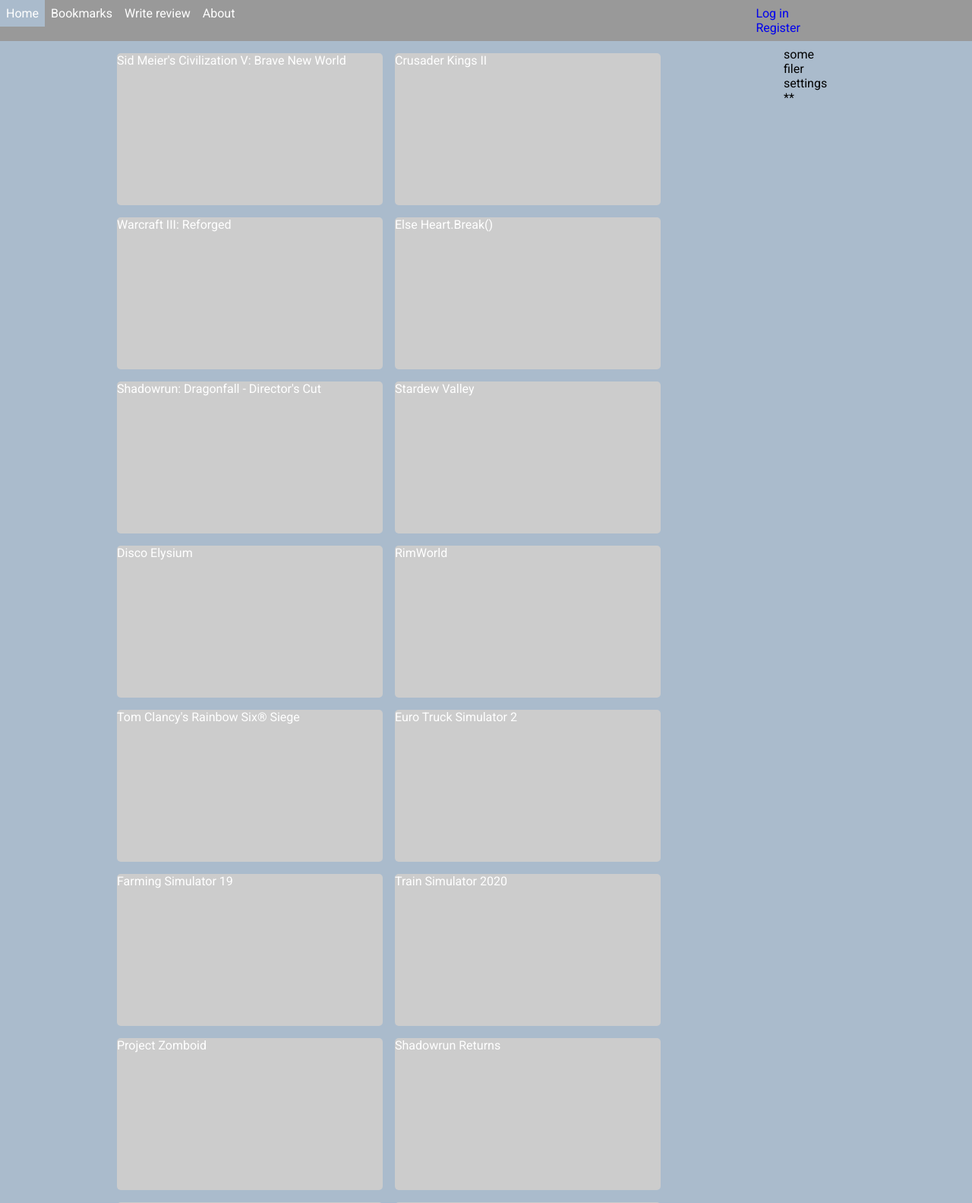
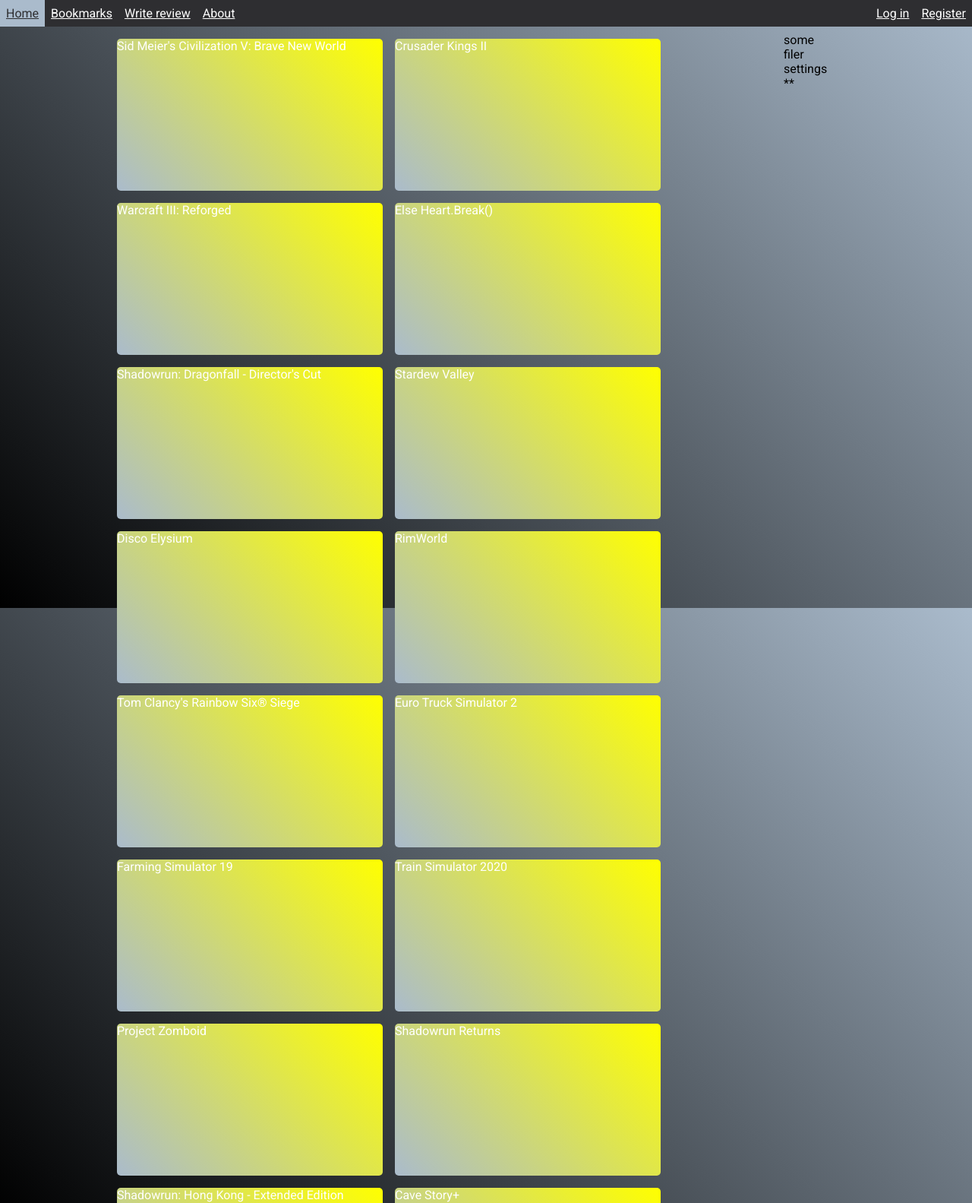
Before and after one commit to WilliamVoster/WebDevClass_GamesCatalogue, a PHP site: page / in a window 1280 px wide. Shown: the top 1583 px of the page at 76% size. Run offline with PHP 8.4, Linux system fonts and the light colour scheme; data comes from the database, SQL or seed files in the repository.

Commit message:
styled header buttons, added login/register files

```diff
--- a/css/style.css
+++ b/css/style.css
@@ -15,7 +15,7 @@ body {
           flex-direction: column;
   height: 100vh;
   color: #fff;
-  background: #abc;
+  background-image: linear-gradient(45deg, #000, #abc);
   font-family: 'Roboto', sans-serif;
   max-width: 100%;
   overflow-x: hidden;
@@ -31,13 +31,10 @@ body header {
           flex-direction: row;
   width: 100vw;
   padding: .5em 0;
-  background: #999;
-}
-
-body header nav {
-  -webkit-box-flex: 3;
-      -ms-flex-positive: 3;
-          flex-grow: 3;
+  background: #2E2E31;
+  -webkit-box-pack: justify;
+      -ms-flex-pack: justify;
+          justify-content: space-between;
 }
 
 body header nav ul {
@@ -52,22 +49,37 @@ body header nav ul {
 
 body header nav ul li a {
   color: #fff;
-  width: 100px;
-  height: 135px;
+  text-decoration: underline;
   padding: 1em .5em .5em .5em;
 }
 
 body header nav ul li a:hover {
   background: #abc;
+  color: #2E2E31;
 }
 
-body header span {
-  -webkit-box-flex: 1;
-      -ms-flex-positive: 1;
-          flex-grow: 1;
-  -webkit-box-pack: end;
-      -ms-flex-pack: end;
-          justify-content: flex-end;
+body header span ul {
+  display: -webkit-box;
+  display: -ms-flexbox;
+  display: flex;
+  -webkit-box-orient: horizontal;
+  -webkit-box-direction: normal;
+      -ms-flex-direction: row;
+          flex-direction: row;
+  -webkit-box-pack: start;
+      -ms-flex-pack: start;
+          justify-content: flex-start;
+}
+
+body header span ul li a {
+  color: #fff;
+  text-decoration: underline;
+  padding: 1em .5em .5em .5em;
+}
+
+body header span ul li a:hover {
+  background: #abc;
+  color: #2E2E31;
 }
 
 body main {
@@ -113,7 +125,7 @@ body main div#gallery ul {
 body main div#gallery ul li {
   width: 350px;
   height: 200px;
-  background: #ccc;
+  background-image: linear-gradient(45deg, #abc, yellow);
   margin: .5em;
   border-radius: 5px;
   -webkit-transition: all .4s ease;
@@ -125,7 +137,7 @@ body main div#gallery ul li a {
 }
 
 body main div#gallery ul li:hover {
-  background: red;
+  background-image: linear-gradient(225deg, #abc, red);
   -webkit-transform: scale(1.05);
           transform: scale(1.05);
 }
@@ -152,6 +164,10 @@ body footer {
           justify-content: flex-end;
 }
 
+* {
+  scrollbar-width: none;
+}
+
 @media only screen and (max-width: 600px) {
   body {
     background-color: lightblue;
--- a/css/style.scss
+++ b/css/style.scss
@@ -4,19 +4,23 @@
     padding: 0;
     margin: 0;
 }
+
 $a: #fff;
 $b: #abc;
-$c: #999;
+$c: #2E2E31;//#999;
 $d: #ccc;
 $e: #000;
+$f: #666;
 
 body{
+
     display: flex;
     flex-direction: column;
     height: 100vh;
 
     color: $a;
-    background: $b;
+    // background: $b;
+    background-image: linear-gradient(45deg, $e, $b);
 
     font-family: 'Roboto', sans-serif;
 
@@ -30,9 +34,10 @@ body{
         width: 100vw;
         padding: .5em 0;
         background: $c;
+        justify-content: space-between;
 
         nav{
-            flex-grow: 3;
+            // flex-grow: 1;
 
             ul{
                 display: flex;
@@ -42,22 +47,42 @@ body{
 
                     a{
                         color: $a;
-                        width: 100px;
-                        height: 135px;
+                        text-decoration: underline;
 
                         padding: 1em .5em .5em .5em;
 
                     }
                     a:hover{
                         background: $b;
+                        color: $c;
                     }
                 }
             }
         }
 
         span{
-            flex-grow: 1;
-            justify-content: flex-end;
+            // flex-grow: 1;
+
+            ul{
+                display: flex;
+                flex-direction: row;
+                justify-content: flex-start;
+                li{
+                    a{
+                        color: $a;
+                        text-decoration: underline;
+
+                        padding: 1em .5em .5em .5em;
+
+                    }
+                    a:hover{
+                        background: $b;
+                        color: $c;
+                    }
+
+                }
+            }
+
         }
     }
 
@@ -87,7 +112,8 @@ body{
                 li{
                     width: 350px;
                     height: 200px;
-                    background: $d;
+                    // background: $d;
+                    background-image: linear-gradient(45deg, $b, yellow);
                     margin: .5em;
                     border-radius: 5px;
 
@@ -98,7 +124,8 @@ body{
                     }
                 }
                 li:hover{
-                    background: red;
+                    // background: red;
+                    background-image: linear-gradient(225deg, $b, red);
                     transform: scale(1.05)
                 }
 
@@ -122,6 +149,10 @@ body{
 }
 
 
+*{
+    scrollbar-width: none;
+}
+
 @media only screen and (max-width: 600px) {
     body {
       background-color: lightblue;
```
Also changed, not shown: login.php (added, +16 -0 lines), register.php (added, +17 -0 lines), 1 other file.
